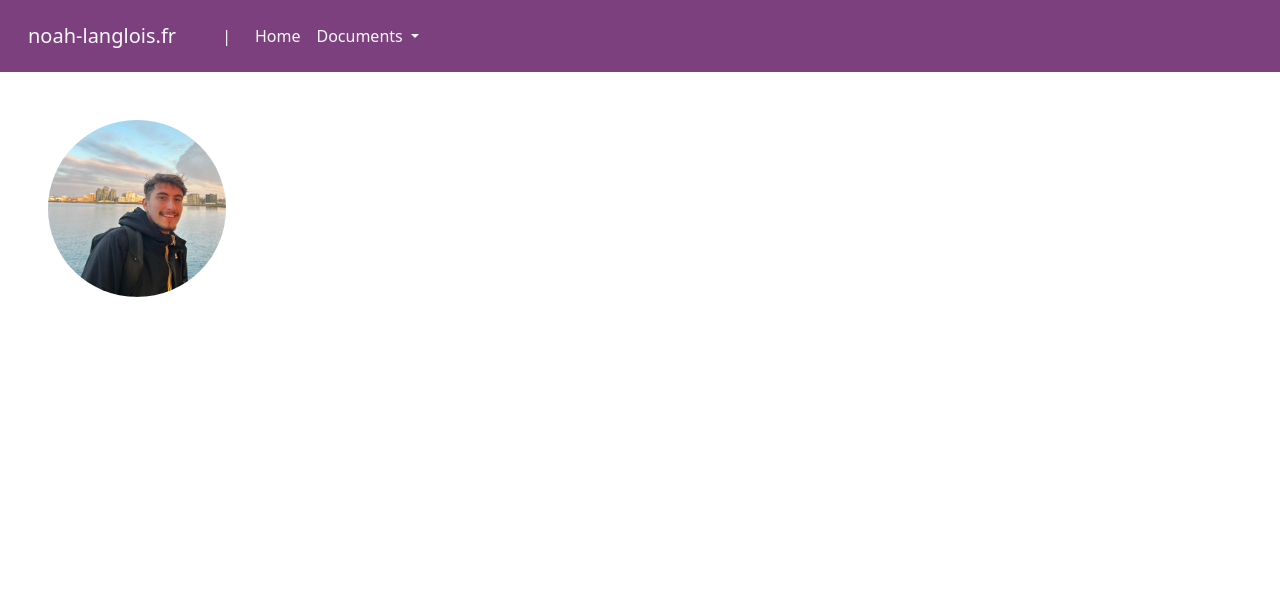
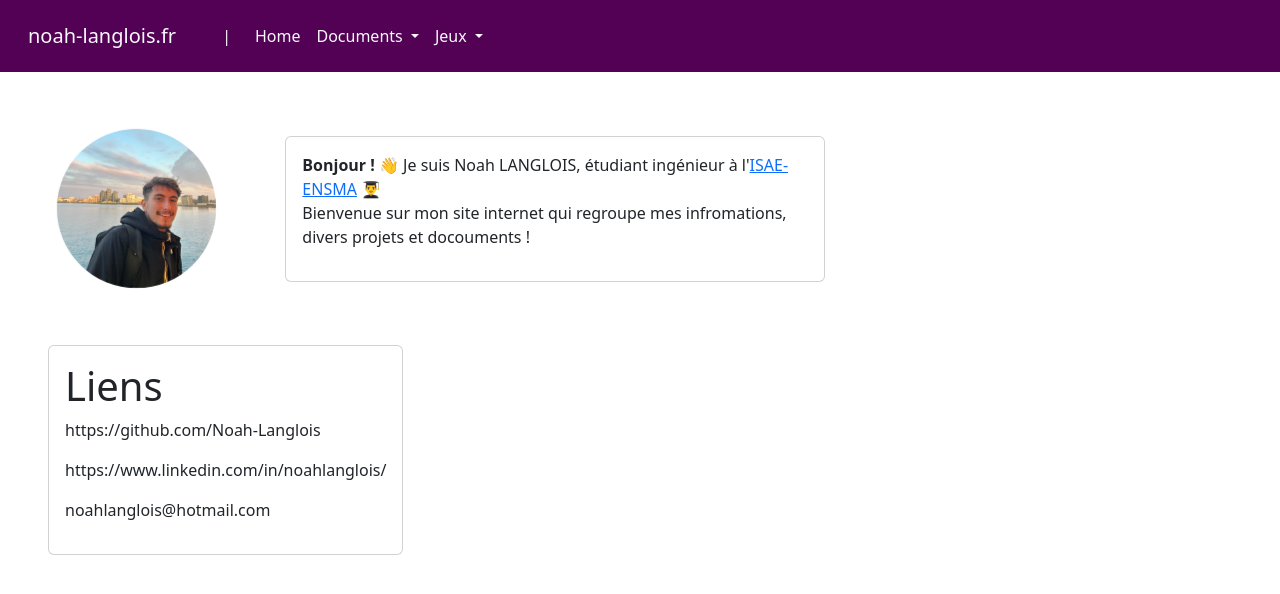
Before and after one commit to Noah-Langlois/noah-langlois.com, a Vue app: page / in a window 1280 px wide. Shown: the top 594 px of the page. Built offline with nearby package versions, Linux system fonts and the light colour scheme.

Commit message:
Update 1

```diff
--- a/src/assets/main.css
+++ b/src/assets/main.css
@@ -2,14 +2,27 @@
     background-color: #520155;
     padding-top: 0.5rem;
     padding-bottom: 0.5rem;
-    opacity: 75%;
+    opacity: 100%;
 }
 
 .profile-picture {
-    width: 15%;
-    height: 15%;
+    width: 100%;
+    height: 100%;
     border-radius: 100%;
+    animation: zoom-in-zoom-out 2s ease infinite;
 }
+
+@keyframes zoom-in-zoom-out {
+    0% {
+      transform: scale(1, 1);
+    }
+    50% {
+      transform: scale(0.90, 0.90);
+    }
+    100% {
+      transform: scale(1, 1);
+    }
+  }
 
 .logo-cursor {
     animation: blink 1s infinite;
--- /dev/null
+++ b/src/components/AdhdStudy.vue
@@ -0,0 +1,11 @@
+<script setup>
+import { VuePDF, usePDF } from '@tato30/vue-pdf'
+
+const { pdf, pages } = usePDF('../../public/ADHD_study.pdf')
+</script>
+
+<template>
+  <div class="d-flex justify-content-center align-items-center" v-for="page in pages" :key="page">
+    <VuePDF :pdf="pdf" :page="page" :scale="2" />
+  </div>
+</template>
--- a/src/components/CuriculumVitae.vue
+++ b/src/components/CuriculumVitae.vue
@@ -1,7 +1,11 @@
-<script setup></script>
+<script setup>
+import { VuePDF, usePDF } from '@tato30/vue-pdf'
+
+const { pdf } = usePDF('../../public/CV.pdf')
+</script>
 
 <template>
-  <div>
-    <h1 class="p-5">CV</h1>
+  <div class="d-flex justify-content-center align-items-center pt-5">
+    <VuePDF :pdf="pdf" :scale="2"></VuePDF>
   </div>
 </template>
--- a/src/components/TheHeader.vue
+++ b/src/components/TheHeader.vue
@@ -39,7 +39,27 @@
                 <ul class="dropdown-menu">
                   <li><a class="dropdown-item" href="/CV">CV</a></li>
                   <li><hr class="dropdown-divider" /></li>
-                  <li><a class="dropdown-item disabled" href="#">Coming soon...</a></li>
+                  <li>
+                    <a class="dropdown-item" href="/ADHD_study">ADHD Study</a>
+                  </li>
+                </ul>
+              </li>
+              <li class="nav-item dropdown">
+                <a
+                  class="nav-link dropdown-toggle text-light"
+                  href="#"
+                  role="button"
+                  data-bs-toggle="dropdown"
+                  aria-expanded="false"
+                >
+                  Jeux
+                </a>
+                <ul class="dropdown-menu">
+                  <li><a class="dropdown-item disabled" href="/">Tic-Tac-Toe</a></li>
+                  <li><hr class="dropdown-divider" /></li>
+                  <li><a class="dropdown-item disabled" href="/">Sudoku</a></li>
+                  <li><hr class="dropdown-divider" /></li>
+                  <li><a class="dropdown-item disabled" href="/">Bataille Navale</a></li>
                 </ul>
               </li>
             </ul>
--- /dev/null
+++ b/src/components/TheLinks.vue
@@ -0,0 +1,16 @@
+<script setup></script>
+
+<template>
+  <div class="d-flex justify-content-start align-items-center">
+    <div class="links ps-5">
+      <div class="card">
+        <div class="card-body">
+          <h1 class="card-title">Liens</h1>
+          <p>https://github.com/Noah-Langlois</p>
+          <p>https://www.linkedin.com/in/noahlanglois/</p>
+          <p>noahlanglois@hotmail.com</p>
+        </div>
+      </div>
+    </div>
+  </div>
+</template>
--- /dev/null
+++ b/src/components/TheNews.vue
@@ -0,0 +1,5 @@
+<script setup></script>
+
+<template>
+  <div></div>
+</template>
--- a/src/components/TheWelcome.vue
+++ b/src/components/TheWelcome.vue
@@ -1,7 +1,26 @@
 <script setup></script>
 
 <template>
-  <div class="p-5">
-    <img class="profile-picture" src="../assets/Moi.jpg" />
+  <div class="row p-5">
+    <div class="col-2">
+      <div>
+        <img class="profile-picture" src="../assets/Moi.jpg" />
+      </div>
+    </div>
+    <div class="col ps-5 pt-3">
+      <div class="card" style="width: 57%">
+        <div class="card-body">
+          <p>
+            <b>Bonjour ! &#128075;</b>
+            Je suis Noah LANGLOIS, étudiant ingénieur à l'<a href="https://www.ensma.fr/"
+              >ISAE-ENSMA</a
+            >
+            👨‍🎓 <br />
+            Bienvenue sur mon site internet qui regroupe mes infromations, divers projets et
+            docouments !
+          </p>
+        </div>
+      </div>
+    </div>
   </div>
 </template>
--- a/src/main.js
+++ b/src/main.js
@@ -1,13 +1,11 @@
 import { createApp } from 'vue'
 import App from './App.vue'
 import router from './router'
-
 import 'bootstrap/dist/css/bootstrap.min.css'
 import 'bootstrap'
 import './assets/main.css'
 
 const app = createApp(App)
-
 app.use(router)
 
 app.mount('#app')
--- a/src/router/index.js
+++ b/src/router/index.js
@@ -1,6 +1,7 @@
 import { createRouter, createWebHistory } from 'vue-router'
 import HomeView from '../views/HomeView.vue'
 import CuriculumVitae from '../components/CuriculumVitae.vue'
+import Adhd from '../views/AdhdView.vue'
 
 const router = createRouter({
   history: createWebHistory(import.meta.env.BASE_URL),
@@ -22,6 +23,11 @@ const router = createRouter({
       path: '/CV',
       name: 'CV',
       component: CuriculumVitae
+    },
+    {
+      path: '/ADHD_study',
+      name: 'ADHD',
+      component: Adhd
     }
   ]
 })
--- /dev/null
+++ b/src/views/AdhdView.vue
@@ -0,0 +1,11 @@
+<script setup>
+    import AdhdStudy from '@/components/AdhdStudy.vue';
+</script>
+
+<template>
+    <main>
+        <div>
+            <AdhdStudy/>
+        </div>
+    </main>
+</template>
--- a/src/views/HomeView.vue
+++ b/src/views/HomeView.vue
@@ -1,9 +1,11 @@
 <script setup>
+import TheLinks from '@/components/TheLinks.vue';
 import TheWelcome from '../components/TheWelcome.vue'
 </script>
 
 <template>
   <main>
     <TheWelcome />
+    <TheLinks/>
   </main>
 </template>
```
Also changed, not shown: 2 other files (tests, documents, lock files or other folders).
